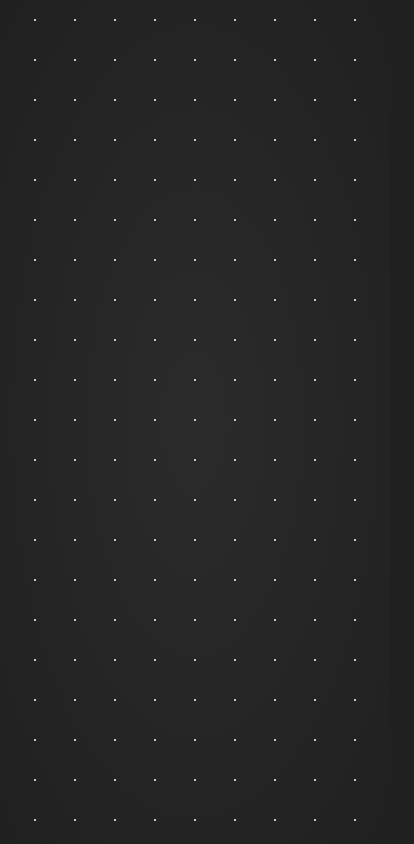
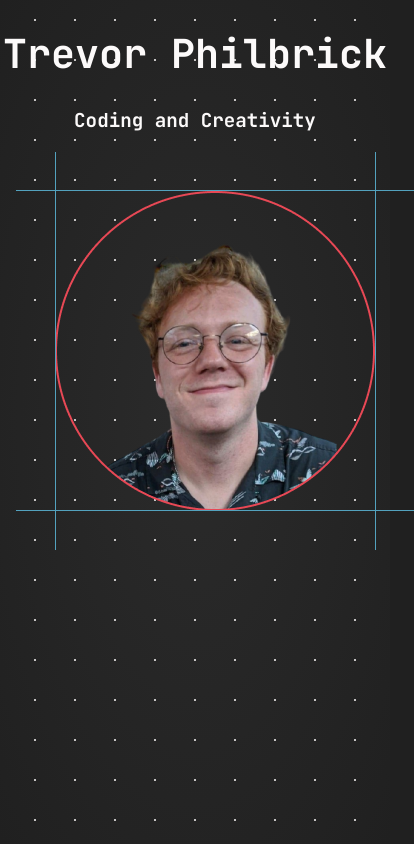
Before and after one commit to trevorphilbrick/portfolio, a React (Create React App) app: page / in a window 390 px wide. Shown: the whole page, 414 px wide, since content can reach past the window. Built offline with nearby package versions, Linux system fonts and the light colour scheme.

Commit message:
begin working on hero content

```diff
--- a/package.json
+++ b/package.json
@@ -10,10 +10,15 @@
     "@types/node": "^16.18.23",
     "@types/react": "^18.0.34",
     "@types/react-dom": "^18.0.11",
+    "localforage": "^1.10.0",
+    "match-sorter": "^6.3.1",
     "react": "^18.2.0",
     "react-dom": "^18.2.0",
+    "react-grid-system": "^8.1.9",
+    "react-router-dom": "^6.10.0",
     "react-scripts": "5.0.1",
     "sass": "^1.61.0",
+    "sort-by": "^1.2.0",
     "typescript": "^4.9.5",
     "web-vitals": "^2.1.4"
   },
--- a/src/App.tsx
+++ b/src/App.tsx
@@ -1,11 +1,23 @@
 import "./App.scss";
 import "./assets/JetBrainsMono.ttf";
-import HeroSection from "./components/homeScreen/HeroSection";
+import { createBrowserRouter, RouterProvider } from "react-router-dom";
+import HomePage from "./routes/HomePage";
+
+const router = createBrowserRouter([
+  {
+    path: "/",
+    element: <HomePage />,
+  },
+  {
+    path: "/about",
+    element: <div>about page</div>,
+  },
+]);
 
 function App() {
   return (
     <div>
-      <HeroSection />
+      <RouterProvider router={router} />
     </div>
   );
 }
--- a/src/components/homeScreen/HeroSection.tsx
+++ b/src/components/homeScreen/HeroSection.tsx
@@ -1,8 +1,52 @@
 import HeroSectionBackground from "./HeroSectionBackground";
 import "../../css/HeroSection.scss";
+import { Container, Row, Col } from "react-grid-system";
 
 const HeroSection = () => {
-  return <HeroSectionBackground />;
+  return (
+    <>
+      <HeroSectionBackground />
+      <div className="hero-section">
+        <Container>
+          <Row>
+            <Col
+              md={12}
+              lg={6}
+              style={{
+                display: "flex",
+                justifyContent: "center",
+                alignItems: "center",
+              }}
+            >
+              <div className="hero-section-content">
+                <h1 className="hero-section-content-title">Trevor Philbrick</h1>
+                <h3 className="hero-section-content-description">
+                  Coding and Creativity
+                </h3>
+              </div>
+            </Col>
+            <Col
+              md={12}
+              lg={6}
+              style={{
+                display: "flex",
+                justifyContent: "center",
+                alignItems: "center",
+              }}
+            >
+              <div className="hero-section-image-wrapper">
+                <img
+                  className="hero-section-image"
+                  src={require("../../assets/heroImage.png")}
+                  alt="Trevor Philbrick"
+                />
+              </div>
+            </Col>
+          </Row>
+        </Container>
+      </div>
+    </>
+  );
 };
 
 export default HeroSection;
--- a/src/css/HeroSection.scss
+++ b/src/css/HeroSection.scss
@@ -1,9 +1,61 @@
+@property --c {
+    syntax: '<color>';
+    inherits: false;
+    initial-value: rgba(166, 0, 0, 0.0) ;
+  }
 .hero-section{
-    position: relative;
-    height: 100vh;
-    width: 100vw;
-    z-index: -200;
-    position: fixed;
+    @media screen and (max-width: 992px) {
+        position: relative;
+        display: flex;
+        justify-content: center;
+        align-items: center;
+    }
+    .hero-section-content{
+        text-align: center;
+        .hero-section-content-title{
+            font-size: 2.8em;
+            transition: all 0.6s;
+            &:hover{
+                transition: all 0.3s;
+                text-shadow: rgba(166, 0, 0, 1)   0px 0px  12px;
+            }
+            @media screen and (max-width: 992px) {
+                font-size: 2.5em;
+                text-align: center;
+            }
+        }
+        .hero-section-content-description{
+            font-size: 1.2em;
+            transition: all 0.6s;
+
+            &:hover{
+                transition: all 0.3s;
+                text-shadow: rgba(166, 0, 0, 1)   0px 0px  12px;
+            }
+            @media screen and (max-width: 992px) {
+                text-align: center;
+            }
+        }
+    }
+    .hero-section-image-wrapper{
+        max-width: 90%;
+        background-image: radial-gradient(var(--c) 0%, rgba(166, 0, 0, 0.0) 60%);
+        transition: --c 0.6s  ;
+        &:hover{
+            transition: --c 0.6s   ;
+            --c: rgba(166, 0, 0, 0.5);
+            border-radius: 50%;
+        }
+        .hero-section-image{
+            transition: all 0.8s ;
+            &:hover{
+                transition: all 0.3s ;
+                background-image: radial-gradient(rgba(166, 0, 0, 0.5) 0%, rgba(166, 0, 0, 0.0) 60%);
+                border-radius: 33.5%;
+            }
+        }
+
+    }
   }
   .hero-section-background {
     background: radial-gradient(#2b2b2b, #202020) no-repeat center center;
@@ -13,8 +65,6 @@
     display: flex;
     align-items: center;
     flex-direction: column;
-    color: #fff;
-    text-align: center;
     position: absolute;
   }
 
--- /dev/null
+++ b/src/routes/HomePage.tsx
@@ -0,0 +1,10 @@
+import HeroSection from "../components/homeScreen/HeroSection";
+const HomePage = () => {
+  return (
+    <div>
+      <HeroSection />
+    </div>
+  );
+};
+
+export default HomePage;
```
